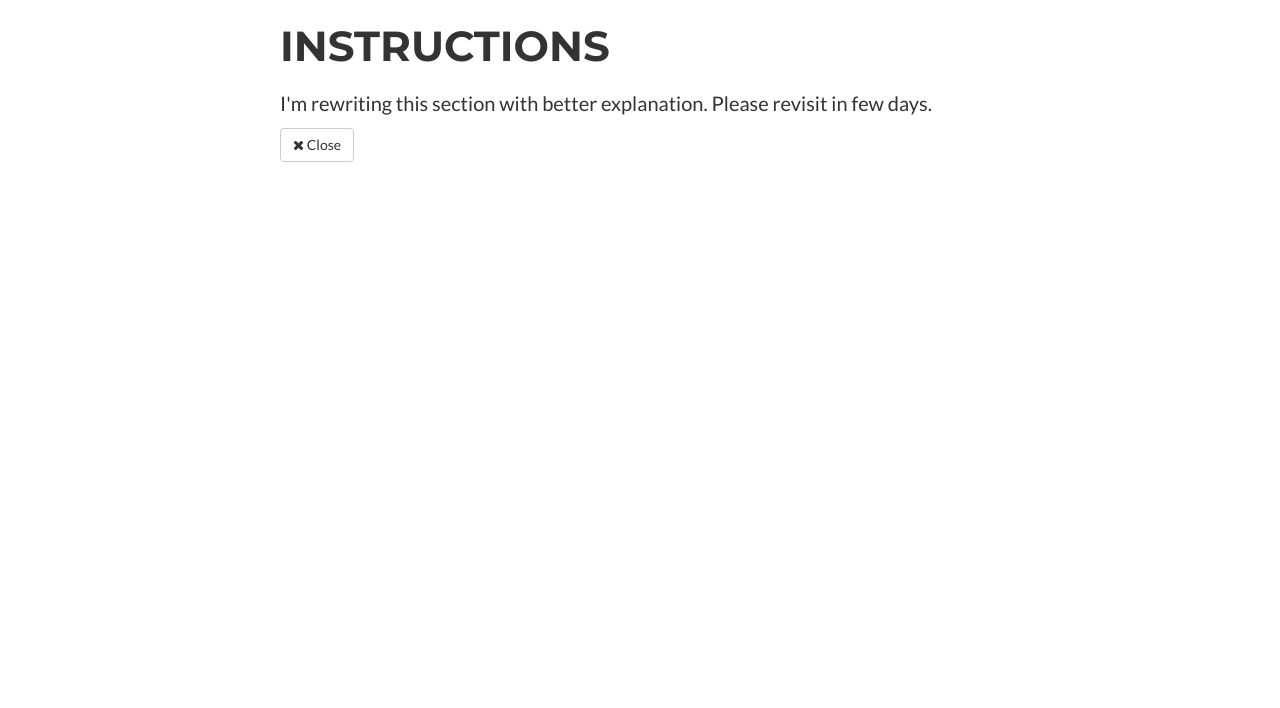
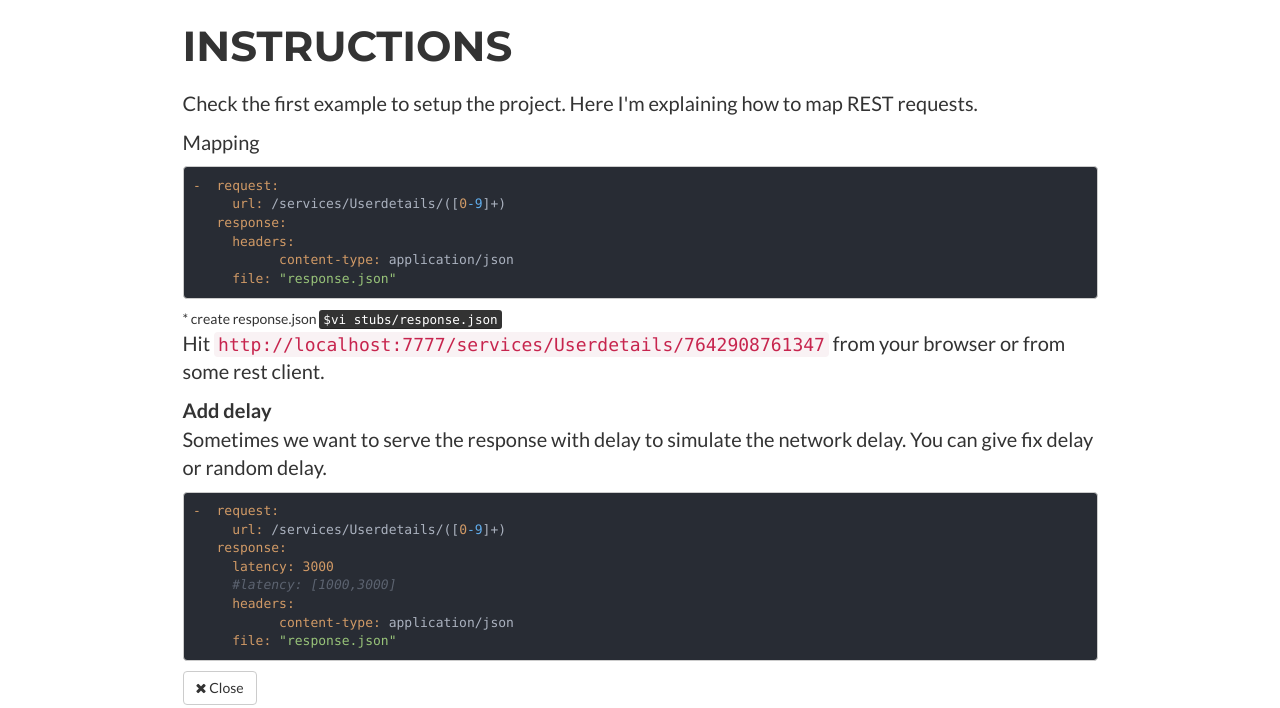
Before and after one commit to NaturalIntelligence/Stubmatic, a plain HTML site: page index.html in a window 1280 px wide. Both pictures are taken after a click on the link "Create stubs for REST webservices with delay in response". Shown: the part 696-1404 px from the top of the page. Drawn offline with nearby package versions, Linux system fonts and the light colour scheme.

Commit message:
Add example for REST call, error response, and file attachment

```diff
--- a/index.html
+++ b/index.html
@@ -122,7 +122,7 @@
             <div class="row">
                 <div class="col-sm-4 portfolio-item">
                     <a href="#exampleModal1" class="portfolio-link" data-toggle="modal">
-                        <div class="example_box v-align" style=" background-color: #18bc9c;"> Create stubs for SOAP webservices and the use of file strategies</div>
+                        <div class="example_box v-align" style=" background-color: #18bc9c;"> Set up project, create stubs for SOAP webservices, use of file strategies</div>
                     </a>
                 </div>
                 <div class="col-sm-4 portfolio-item">
@@ -140,7 +140,7 @@
             <div class="row">
                 <div class="col-sm-4 portfolio-item">
                     <a href="#exampleModal4" class="portfolio-link" data-toggle="modal">
-                        <div class="example_box v-align" style=" background-color: #130f0f;"> <span>Capture data from request and build dynamic response</span></div>
+                        <div class="example_box v-align" style=" background-color: #130f0f;"> <span>Error response</span></div>
                     </a>
                 </div>
                 <div class="col-sm-4 portfolio-item">
@@ -426,12 +426,38 @@ Reading from file: stubs/response.xml
             </div>
             <div class="container">
                 <div class="row">
-                    <div class="col-lg-8 col-lg-offset-2">
+                    <div class="col-lg-10 col-lg-offset-1">
                         <div class="modal-body">
                             <h2>Instructions</h2>
                             <div class="empty"></div>
-                            <p>I'm rewriting this section with better explanation. Please revisit in few days.
-                            </p>
+                            <p>Check the first example to setup the project. Here I'm explaining how to map REST requests.</p>
+                            <p>Mapping</p>
+<pre class="code yaml">
+-  request:
+     url: /services/Userdetails/([0-9]+)
+   response:
+     headers:
+           content-type: application/json
+     file: "response.json"
+</pre>
+* create response.json <kbd>$vi stubs/response.json</kbd>
+<p>Hit <code>http://localhost:7777/services/Userdetails/7642908761347</code> from your browser or from some rest client.</p>
+
+<p>
+<strong>Add delay</strong><br/>
+Sometimes we want to serve the response with delay to simulate the network delay. You can give fix delay or random delay.
+</p>
+<pre class="code yaml">
+-  request:
+     url: /services/Userdetails/([0-9]+)
+   response:
+     latency: 3000
+     #latency: [1000,3000]
+     headers:
+           content-type: application/json
+     file: "response.json"
+</pre>
+
                             <button type="button" class="btn btn-default" data-dismiss="modal"><i class="fa fa-times"></i> Close</button>
                         </div>
                     </div>
@@ -449,12 +475,21 @@ Reading from file: stubs/response.xml
             </div>
             <div class="container">
                 <div class="row">
-                    <div class="col-lg-8 col-lg-offset-2">
+                    <div class="col-lg-10 col-lg-offset-1">
                         <div class="modal-body">
                             <h2>Instructions</h2>
                             <div class="empty"></div>
-                            <p>I'm rewriting this section with better explanation. Please revisit in few days.
-                            </p>
+                            <p>Check the first example to setup the project. Here I'm explaining how to map a request to send HTTP response as a file.</p>
+                            <p>Mapping</p>
+<pre class="code yaml">
+-  request:
+     url: /services/Userdetails/([0-9]+)/resume
+   response:
+     file: <% post.1 %>-resume.pdf
+     contentType: application/pdf
+</pre>
+* don't forget to place pdf file in "stubs" folder
+<br/>
                             <button type="button" class="btn btn-default" data-dismiss="modal"><i class="fa fa-times"></i> Close</button>
                         </div>
                     </div>
@@ -472,12 +507,21 @@ Reading from file: stubs/response.xml
             </div>
             <div class="container">
                 <div class="row">
-                    <div class="col-lg-8 col-lg-offset-2">
+                    <div class="col-lg-10 col-lg-offset-1">
                         <div class="modal-body">
                             <h2>Instructions</h2>
                             <div class="empty"></div>
-                            <p>I'm rewriting this section with better explanation. Please revisit in few days.
-                            </p>
+                            <p>Check the first example to setup the project. Here I'm explaining how to serve error response.</p>
+<p>We have already seen how to serve default response. Now see how to change it's response code.</p>
+<pre class="code yaml">
+-  request:
+     url: /services/Userdetails/([0-9]+)
+   response:
+     status: 200
+     files: ["<% post.1 %>-response.json", {"name":"fault.json","status":500}]
+</pre>
+* You can also use <code>random</code> file strategy to send error response randomly.
+<br/>
                             <button type="button" class="btn btn-default" data-dismiss="modal"><i class="fa fa-times"></i> Close</button>
                         </div>
                     </div>
@@ -495,7 +539,7 @@ Reading from file: stubs/response.xml
             </div>
             <div class="container">
                 <div class="row">
-                    <div class="col-lg-8 col-lg-offset-2">
+                    <div class="col-lg-10 col-lg-offset-1">
                         <div class="modal-body">
                             <h2>Instructions</h2>
                             <div class="empty"></div>
@@ -518,7 +562,7 @@ Reading from file: stubs/response.xml
             </div>
             <div class="container">
                 <div class="row">
-                    <div class="col-lg-8 col-lg-offset-2">
+                    <div class="col-lg-10 col-lg-offset-1">
                         <div class="modal-body">
                             <h2>Instructions</h2>
                             <div class="empty"></div>
```
